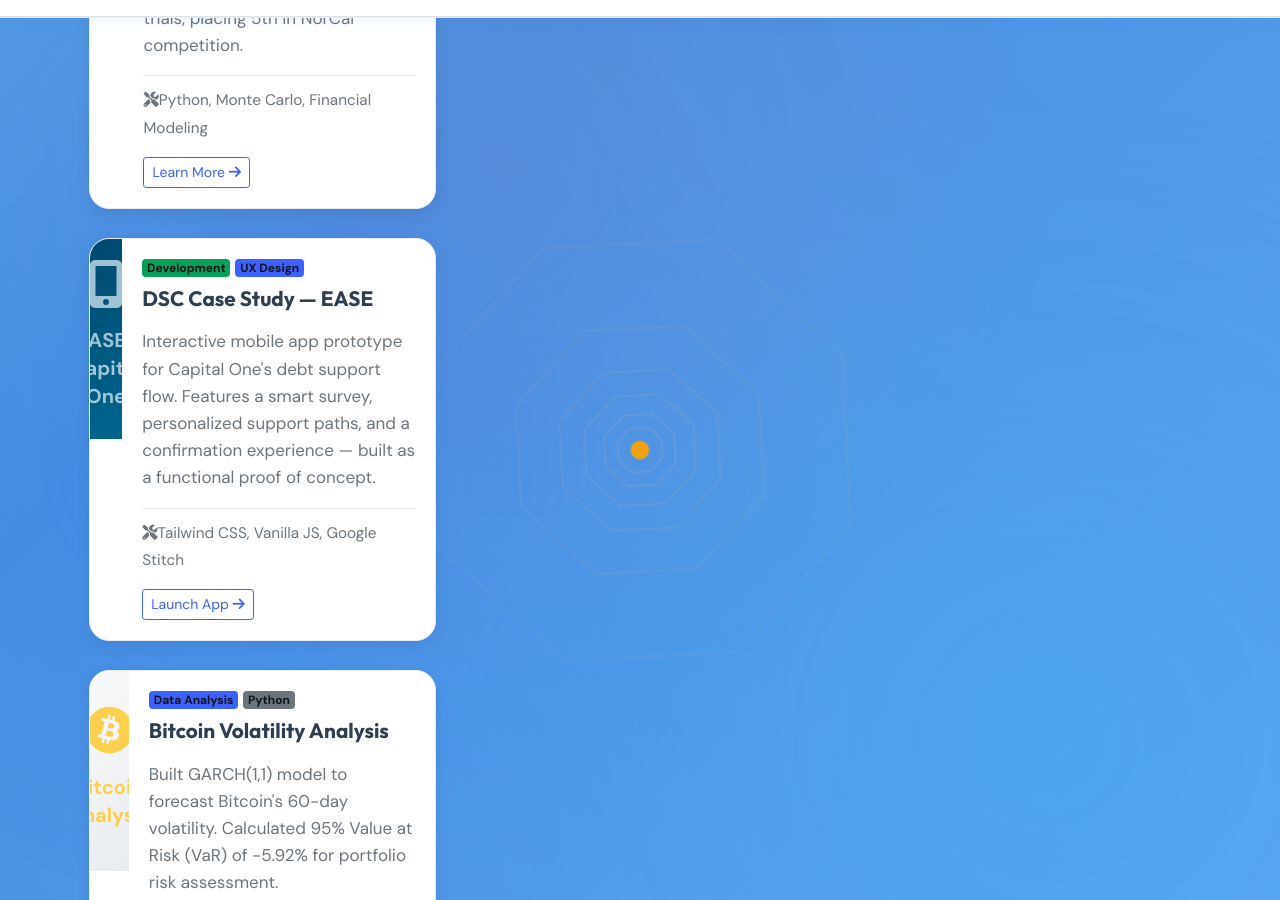
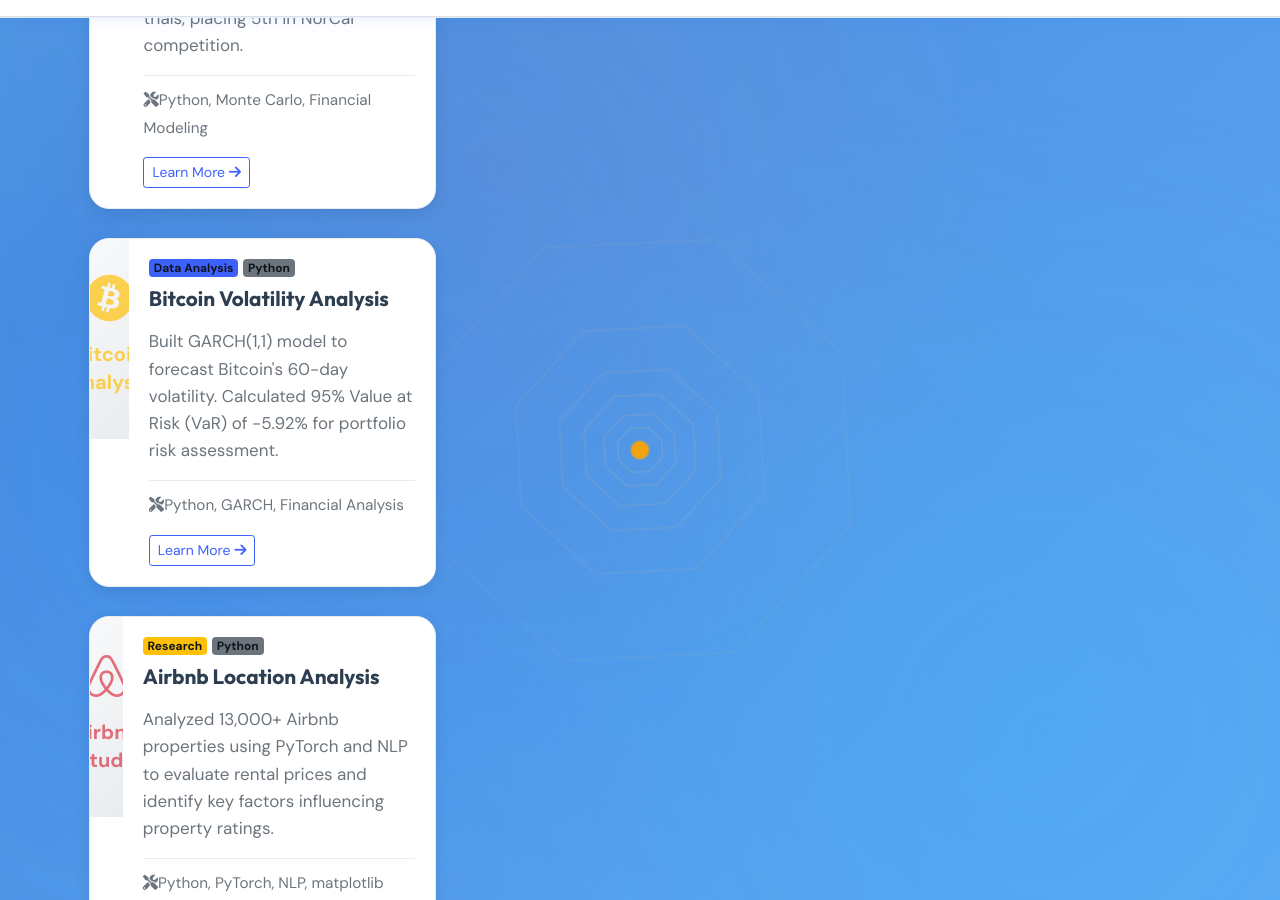
Before and after one commit to kaungthiha/kaungthiha.github.io, a Jekyll site: the page built from pages/projects.html, in a window 1280 px wide and 900 px high, scrolled down 2555 px. Built offline with Jekyll 4.4.1, drawn with Linux system fonts in a browser that asks for light colours.

Commit message:
dsc case 2

```diff
--- a/pages/projects.html
+++ b/pages/projects.html
@@ -251,45 +251,6 @@
             <div class="mt-auto">
               <a href="#" class="btn btn-outline-primary btn-sm">
                 Learn More <i class="fas fa-arrow-right ms-1"></i>
-              </a>
-            </div>
-          </div>
-        </div>
-      </div>
-
-      <!-- DSC Case Study -->
-      <div class="col-lg-4 col-md-6 project-item" data-category="development">
-        <div class="project-card h-100">
-          <div class="project-image placeholder-image" style="background: linear-gradient(135deg, #004870 0%, #00668e 100%);">
-            <div class="placeholder-content">
-              <i class="fas fa-mobile-alt" style="font-size: 3rem; color: #E3F2FD;"></i>
-              <h5 class="mt-3" style="color: #E3F2FD;">EASE · Capital One</h5>
-            </div>
-            <div class="project-overlay-hover">
-              <div class="overlay-content">
-                <a href="{{site.baseurl}}/pages/dsc-case-study.html" class="btn btn-white btn-sm">
-                  <i class="fas fa-play me-1"></i>Launch App
-                </a>
-              </div>
-            </div>
-          </div>
-          <div class="card-body d-flex flex-column">
-            <div class="project-meta mb-2">
-              <span class="badge bg-success">Development</span>
-              <span class="badge bg-primary">UX Design</span>
-            </div>
-            <h4 class="project-title h5 mb-3">DSC Case Study — EASE</h4>
-            <p class="project-excerpt text-muted mb-3">
-              Interactive mobile app prototype for Capital One's debt support flow. Features a smart survey, personalized support paths, and a confirmation experience — built as a functional proof of concept.
-            </p>
-            <div class="project-tech mb-3">
-              <small class="text-muted">
-                <i class="fas fa-tools me-1"></i>Tailwind CSS, Vanilla JS, Google Stitch
-              </small>
-            </div>
-            <div class="mt-auto">
-              <a href="{{site.baseurl}}/pages/dsc-case-study.html" class="btn btn-outline-primary btn-sm">
-                Launch App <i class="fas fa-arrow-right ms-1"></i>
               </a>
             </div>
           </div>
```
Also changed, not shown: index.html (+34 -0 lines).
